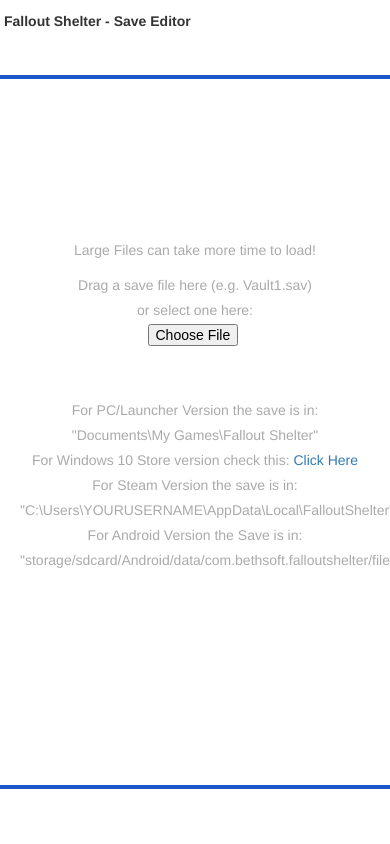
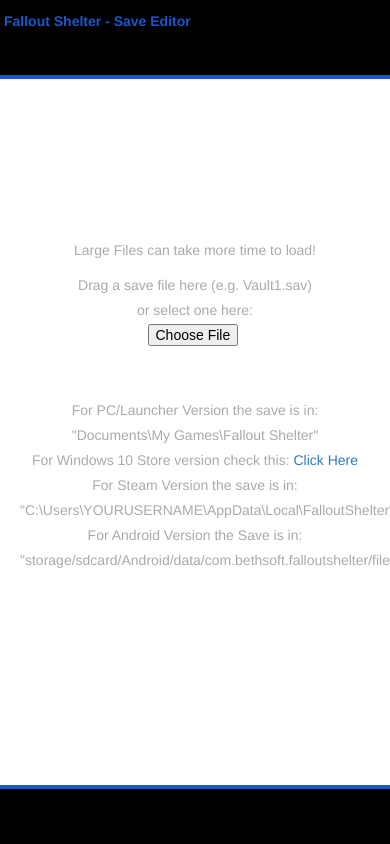
Before and after one commit to libtxixi/libtxixi.github.io, a plain HTML site: page index.html in a window 390 px wide. Shown: the top 844 px of the page. Drawn offline with Linux system fonts and the light colour scheme.

Commit message:
Update style.css

```diff
--- a/css/style.css
+++ b/css/style.css
@@ -241,9 +241,9 @@
 }
 
 @media (max-width: 768px) {
-  body {
+/*   body {
     background: none;
-  }
+  } */
 
   body > .container {
     position: relative;
@@ -270,7 +270,8 @@
   }
 
   .tab:first-child {
-    color: #333;
+/*     color: #333; */
+    color: #1c57c7;
     display: block;
   }
 
```
